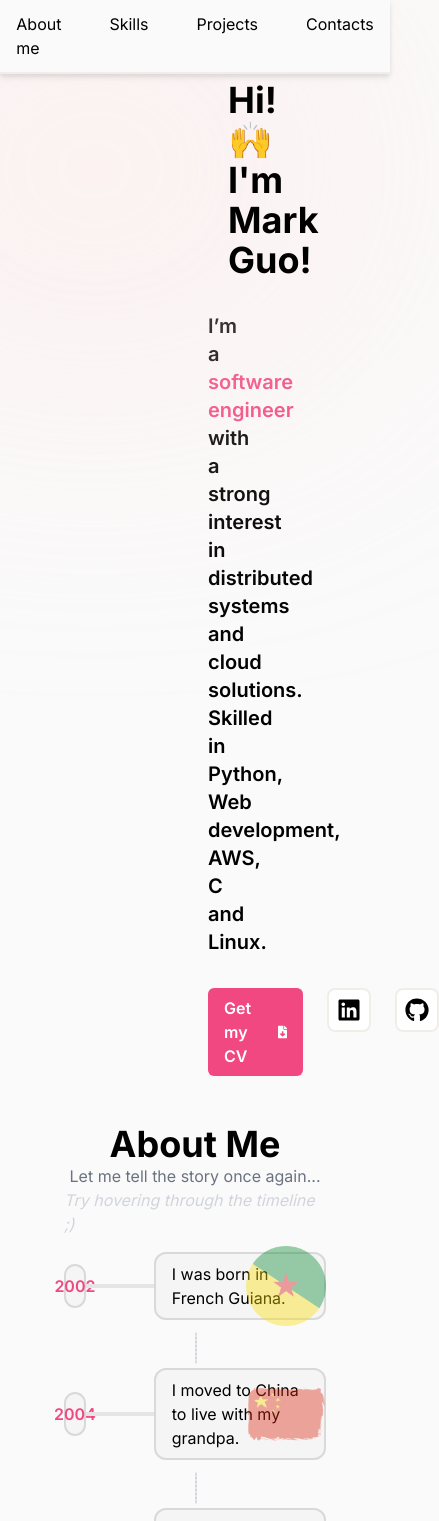
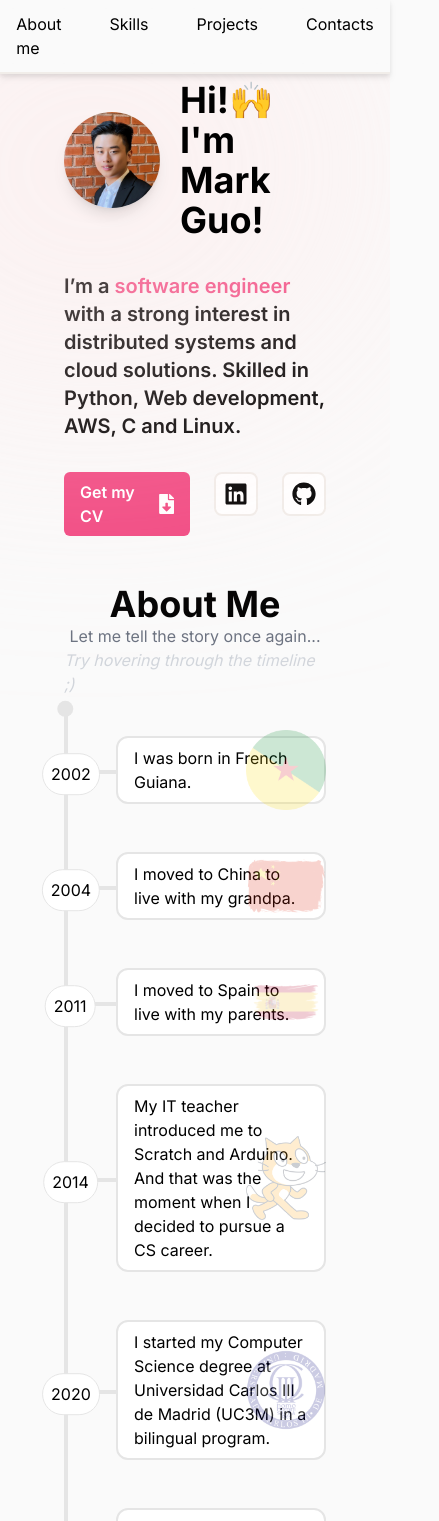
Before and after one commit to MarkGuo2002/markguo-portfolio, a React (Create React App) app: page / in a window 390 px wide. Shown: the top 1521 px of the page, 439 px wide, since content can reach past the window. Built offline with nearby package versions, Linux system fonts and the light colour scheme.

Commit message:
responsiveness mobile added and timeline updated

```diff
--- a/src/AboutMe.js
+++ b/src/AboutMe.js
@@ -56,7 +56,7 @@ const AboutMe = () => {
                 year={item.year}
                 event={item.event}
                 image={item.image}
-                last={index === timeline.length - 1}
+                headtail={index === 0 || index === timeline.length - 1}
             />
         )
     })
@@ -65,8 +65,10 @@ const AboutMe = () => {
             <h1>About Me</h1>
             <p className=" text-gray-500">Let me tell the story once again...</p>
             <p className=" text-gray-300 italic">Try hovering through the timeline ;)</p>
-            <div className="timeline-container w-full mt-4 mb-12">
+            <div className="timeline-container w-full mt-4 mb-12 relative">
+                <div className='p-2 bg-boxBgGray rounded-full absolute transform -translate-y-[70%] -translate-x-[42%]'></div>
                 {timelineContainer}
+                <div className='p-2 bg-boxBgGray rounded-full transform absolute -translate-x-[42%]'></div>
 
             </div >
             <div className='w-full mt-12'>
--- a/src/CardProject.js
+++ b/src/CardProject.js
@@ -11,12 +11,12 @@ const CardProject = ( {image, title, description, date, taglist} ) =>{
         <div className="relative flex items-center cursor-pointer card-container max-w-[52rem] bg-hoverGray rounded-xl border-[1px] py-6  border-darkgray h-fit shadow-inner overflow-hidden group hover:shadow-primary hover:brightness-95 transition-all duration-500">
 
         <div className="px-4 py-2 bg-primary right-0 bottom-0 absolute rounded-tl-xl rounded-br-xl text-white font-semibold drop-shadow-md
-                        opacity-0 translate-x-4 group-hover:opacity-100 group-hover:translate-x-0 transition-all duration-500 ease-in-out"> Learn more → </div>
+                        opacity-0 translate-x-4 group-hover:opacity-100 group-hover:translate-x-0 transition-all duration-500 ease-in-out"> More info is not available yet → </div>
 
-            <img src={image} alt="project-card" className="relative right-24 top-12 w-6/12 h-fit object-cover group-gover rounded-xl all-directions-shadow
+            <img src={image} alt="project-card" className="hidden lg:block relative right-24 top-12 w-6/12 h-fit object-cover group-gover rounded-xl all-directions-shadow
                                             group-hover:translate-x-12 group-hover:-translate-y-4 group-hover:rotate-3 transition-all duration-500 ease-in-out" />
 
-            <div className="w-6/12 pr-12 description-container flex flex-col gap-2">
+            <div className="w-full lg:w-6/12 p-12 lg:pr-12 description-container flex flex-col gap-2">
                 <h3 className="text-primary">{title}</h3>
                 <p>{description}</p>
                 <div className="flex gap-2 items-center text-gray-600">
--- a/src/Hero.js
+++ b/src/Hero.js
@@ -4,7 +4,7 @@ import { FaFileDownload, FaGithub, FaLinkedin } from 'react-icons/fa';
 
 const Hero = () => {
     return (
-        <div className="hero-container px-36">
+        <div className="hero-container lg:px-36">
 
             <div className='gradient-decoration w-[70vh] h-[40vh] rounded-[100%] z-0 bg-red-100 absolute top-0 right-0 blur-[150px] opacity-65'></div>
             <div className='font-extrabold text-4xl flex items-center gap-5 z-20'>
--- a/src/ProgressBar.js
+++ b/src/ProgressBar.js
@@ -1,8 +1,8 @@
 const ProgressBar = ({ text, progress }) => {
     return (
         <div className="progress-bar flex items-center justify-center">
-            <div className=" font-semibold progress-text w-5/12">{text}</div>
-            <div className="progress-meter w-7/12 relative">
+            <div className=" font-semibold progress-text w-7/12 lg:w-5/12">{text}</div>
+            <div className="progress-meter w-5/12 lg:w-7/12 relative">
                 <div
                     className="meter z-10 bg-primary h-1 absolute"
                     style={{ width: `${progress}%` }} // Inline style for dynamic width
--- a/src/Timeline.js
+++ b/src/Timeline.js
@@ -1,22 +1,24 @@
 const Timeline = ( {year, event, last=false, image} ) => {
     return (
-        <div className='flex flex-col gap-2'>
-            <div className="flex items-center w-full group relative">
-                <div className="date-container p-2 w-1/12 bg-hoverGray border-2 border-darkgray rounded-xl flex items-center justify-center text-primary font-semibold group-hover:scale-125 group-hover:bg-primary group-hover:text-white group-hover:border-primary transition-all duration-500 ease-out">
-                    {year}
-                </div>
-                <div className="box-connectors opacity-100 h-1 w-20 bg-boxBgGray group-hover:opacity-0 transition-all duration-100"></div>
-                <div className=" z-10 event-container py-2 px-4 bg-hoverGray border-2 border-darkgray rounded-xl w-9/12 group-hover:translate-x-4 group-hover:brightness-90 transition-all duration-500">
+        <div className='flex group '>
+            <div className="flex w-fit relative items-center">
+                <div className="vertical-line h-full w-1 bg-boxBgGray"></div>
+                <div className="z-10 p-2 border-[1px] border-boxBgGray bg-white rounded-full absolute top-1/2 transform -translate-y-[40%] -translate-x-[38%]
+                                brightness-100 group-hover:font-extrabold group-hover:text-primary group-hover:p-3 group-hover:brightness-90 transition-all duration-500 ease-in-out">{year}</div>
+                <div className=" z-0 h-1 w-20 bg-boxBgGray absolute top-1/2"></div>
+                {/* <div className="absolute top-1/2 flex items-center">
+                </div> */}
+            </div>
+            <div className="flex w-full relative my-6 ml-12 items-center">
+                <div className=" z-10 event-container py-2 px-4 bg-white border-2 border-boxBgGray rounded-xl w-full group-hover:translate-x-4 group-hover:brightness-90 transition-all duration-500">
+
                     {event}
                 </div>
-                <div className="z-20 absolute right-0 image-container w-20 ml-4 translate-x-0 opacity-40
-                 group-hover:opacity-100 group-hover:translate-x-2/4 group-hover:scale-110 group-hover:rotate-12 transition-all duration-500 ease-in-out" >
-                    <img src={image} alt="event-img" className="rounded-xl"/>
+                <div className="z-20 absolute right-0 image-container w-20 ml-4 translate-x-0 opacity-20
+                 group-hover:opacity-60 group-hover:translate-x-2/4 group-hover:scale-110 group-hover:rotate-12 transition-all duration-500 ease-in-out" >
+                    <img src={image} alt="event-img" className="rounded-xl z-10"/>
                 </div>
             </div>
-            {!last && (
-                <div className="relative left-1/2 w-px h-8 my-1 bg-gray-300 border-dotted border-l-2"></div>
-            )}
         </div>
     );
     }
```
